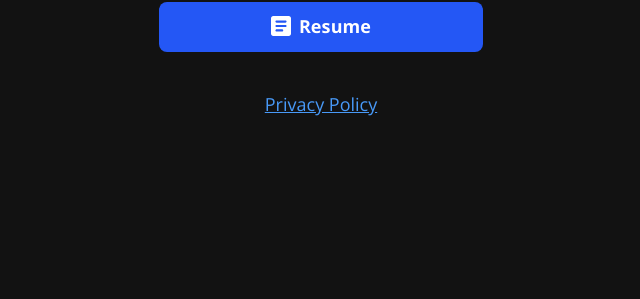
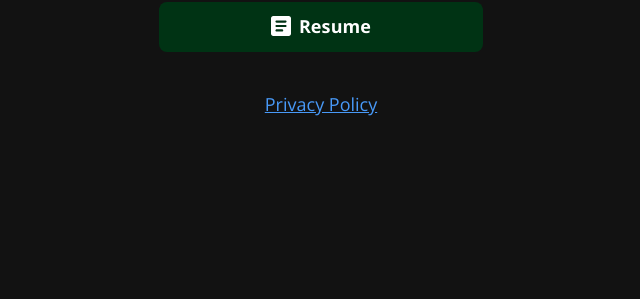
Before and after one commit to julian-ornelas/julianornelaslinks, a plain HTML site: page index.html in a window 1280 px wide. Shown: the part 501-800 px from the top of the page, without its empty margins (319-959 px from the left). Drawn offline with Linux system fonts and the light colour scheme.

Commit message:
Changed resume button to green.

```diff
--- a/css/brands.css
+++ b/css/brands.css
@@ -80,7 +80,7 @@ button:hover,
 /* Default (this is great for your own brand color!) */
 .button.button-default {
   color: #ffffff;
-  background-color: #2457F5;
+  background-color: #003314;
 }
 .button.button-default:hover,
 .button.button-default:focus {
```
